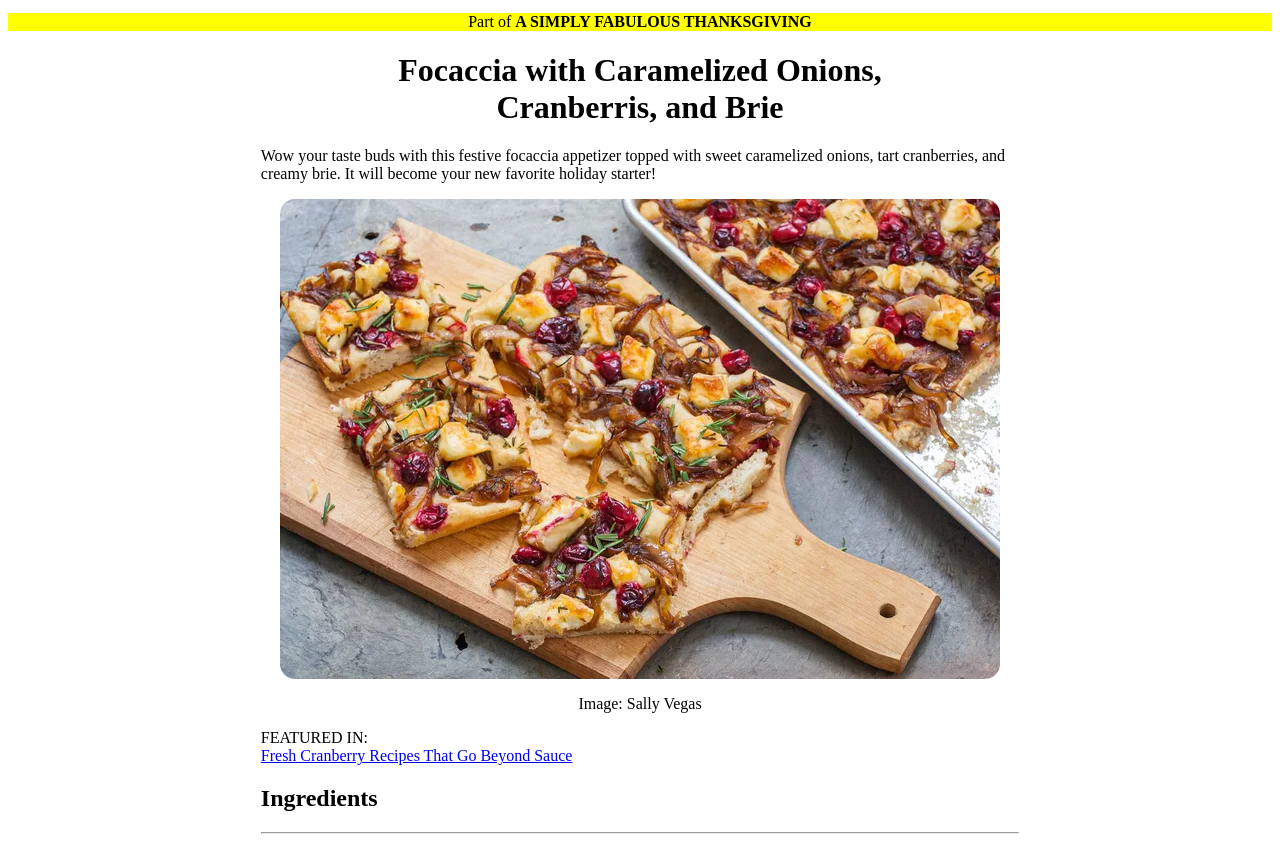
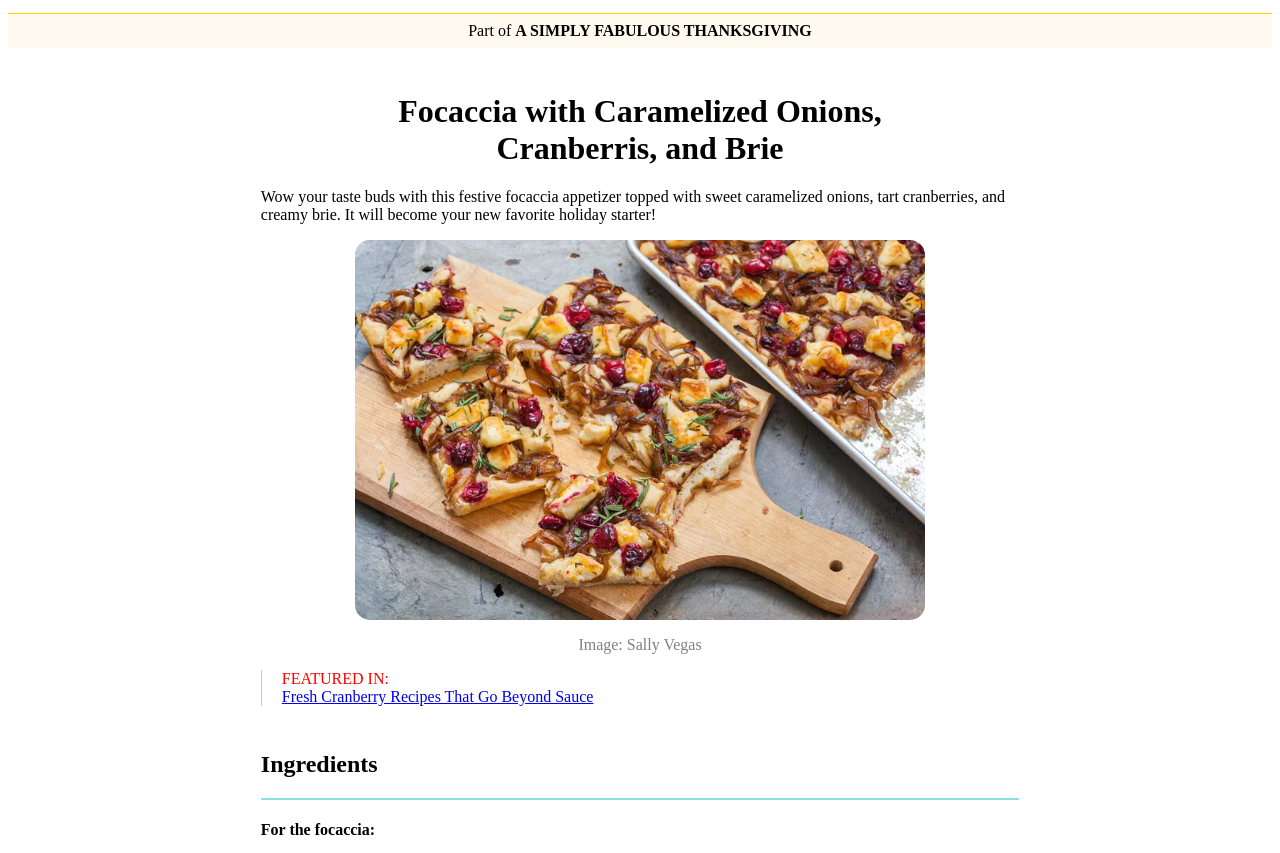
Before and after one commit to Mich3le05/U1-W1-D3, a plain HTML site: page index.html in a window 1280 px wide. Shown: the part 69-922 px from the top of the page. Drawn offline with Linux system fonts and the light colour scheme.

Commit message:
added css changes

```diff
--- a/assets/style.css
+++ b/assets/style.css
@@ -6,15 +6,34 @@
 
 #text {
     text-align: center;
-    background-color: yellow;
-    border-top: 100px;
+    background-color: #FFFAF0;
+    border-top: 1px solid 	#FFD700;
+    padding: 8px;
+    margin-bottom: 45px;
 }
+
 #text2 {
     text-align: center;
+    color: gray;
+}
+
+#text3 {
+    border-left: 1px solid 	#FFD700;
+    padding-left: 20px;
+    color: red;
+    margin-bottom: 45px;
+}
+
+hr {
+color: #48d1cda3;
+background: #48d1cda3;
+border: 0;
+height: 0.1em;
 }
 
 h1 {
     text-align: center;
+
 }
 #container {
     width: 60%;
@@ -27,3 +46,7 @@ img {
     margin-left: auto;
     margin-right: auto;
 }
+
+.img2 {
+    width: 570px;
+}
--- a/index.html
+++ b/index.html
@@ -24,9 +24,10 @@
           src="./assets/focaccia.png"
           alt="focaccia"
           style="border-radius: 15px"
+          class="img2"
         />
         <p id="text2">Image: Sally Vegas</p>
-        <p>
+        <p id="text3">
           FEATURED IN: <br />
           <a href="https://www.giallozafferano.it/"
             >Fresh Cranberry Recipes That Go Beyond Sauce</a
```
